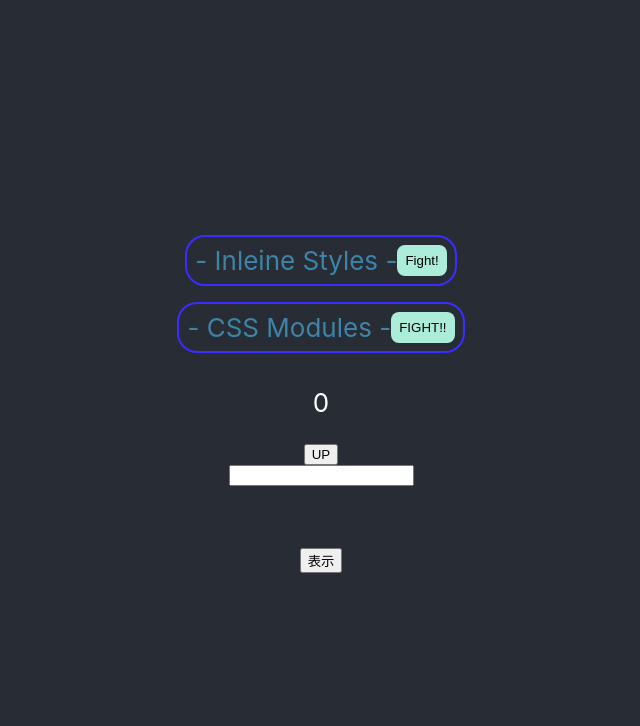
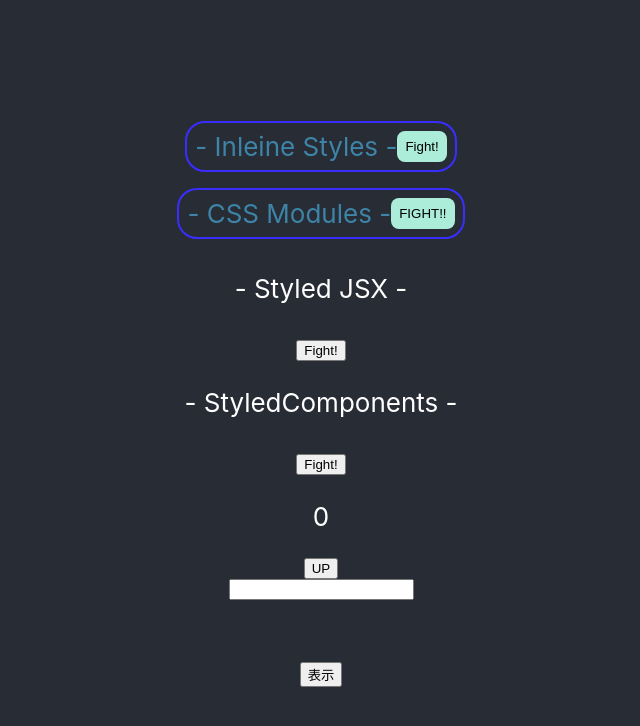
Before and after one commit to Yolobuil/jkproject, a React (Create React App) app: page / in a window 1280 px wide. Shown: the top 726 px of the page, without its empty margins (319-959 px from the left). Built offline with nearby package versions, Linux system fonts and the light colour scheme.

Commit message:
styled-component,styled-jsx

```diff
--- a/package.json
+++ b/package.json
@@ -14,6 +14,8 @@
     "react": "^17.0.2",
     "react-dom": "^17.0.2",
     "react-scripts": "4.0.3",
+    "styled-components": "^5.3.1",
+    "styled-jsx": "^4.0.1",
     "typescript": "^4.1.2",
     "web-vitals": "^1.0.1"
   },
--- a/src/App.tsx
+++ b/src/App.tsx
@@ -1,8 +1,10 @@
 import React, {useState, useCallback, useMemo} from 'react';
 import './App.css';
-import {ChildArea} from './ChildArea'
+import { ChildArea } from './ChildArea'
 import { CssModules } from './components/CssModules';
 import { InlineStyle } from './components/InlineStyle';
+import { StyledJsx } from './components/StyledJsx';
+import { StyledComponents } from './components/StyledComponents';
 
 function App() {
    const [count,setCount] = useState(0);
@@ -42,6 +44,8 @@
       <header className="App-header">
         <InlineStyle />
         <CssModules />
+        <StyledJsx />
+        <StyledComponents />
   <p> {count}</p>
   <button onClick={onClickCountUp}>UP</button>
   {/* inputで子要素が再レンダリングされるのは、Reactの特徴 */}
--- /dev/null
+++ b/src/components/StyledComponents.tsx
@@ -0,0 +1,28 @@
+// import styled from "styled-components";
+
+
+export const StyledComponents = () =>{
+return(
+  <div>
+  {/* <Container> */}
+  <p>
+- StyledComponents -
+  </p>
+  <button>Fight!</button>
+{/* </Container> */}
+</div>
+)
+
+};
+
+// Styleを当てたコンポーネントなのか、他からインポートしたコンポーネントなのかわからなくなってしまうため、注意
+// importしたものの名前.タグ名で使用できる(オーソドックスな書き方)
+// const Container = styled.div`
+//   border: solid 2px #392eff;
+//   border-radius: 20px;
+//   padding: 8px;
+//   margin: 8px;
+//   display: flex;
+//   justify-content: space-arround;
+//   align-items: center;
+// `
--- /dev/null
+++ b/src/components/StyledJsx.tsx
@@ -0,0 +1,27 @@
+export const StyledJsx = () =>{
+return(
+
+  <div>
+{/* <div className="container"> */}
+  <p>
+- Styled JSX -
+  </p>
+  <button>Fight!</button>
+  {/* デフォルトでスタイルJSXは擬似要素が使えない。 */}
+{/* <style jsx="true">{`
+.container {
+  border: solid 2px #392eff;
+  border-radius: 20px;
+  padding: 8px;
+  margin: 8px;
+  display: flex;
+  justify-content: space-arround;
+  align-items: center;
+}`}</style> */}
+</div>
+
+
+
+)
+
+};
```
Also changed, not shown: メモ.txt, 2 other files (tests, documents, lock files or other folders).
